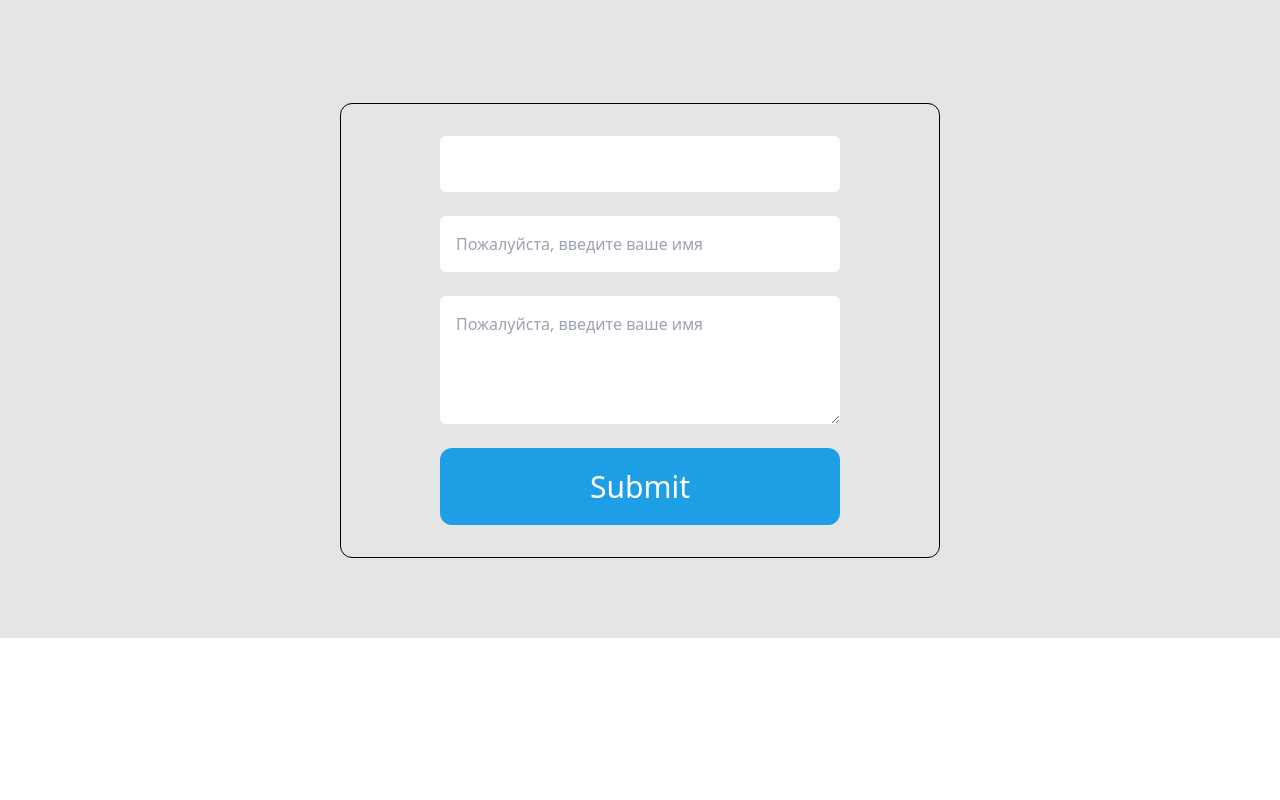
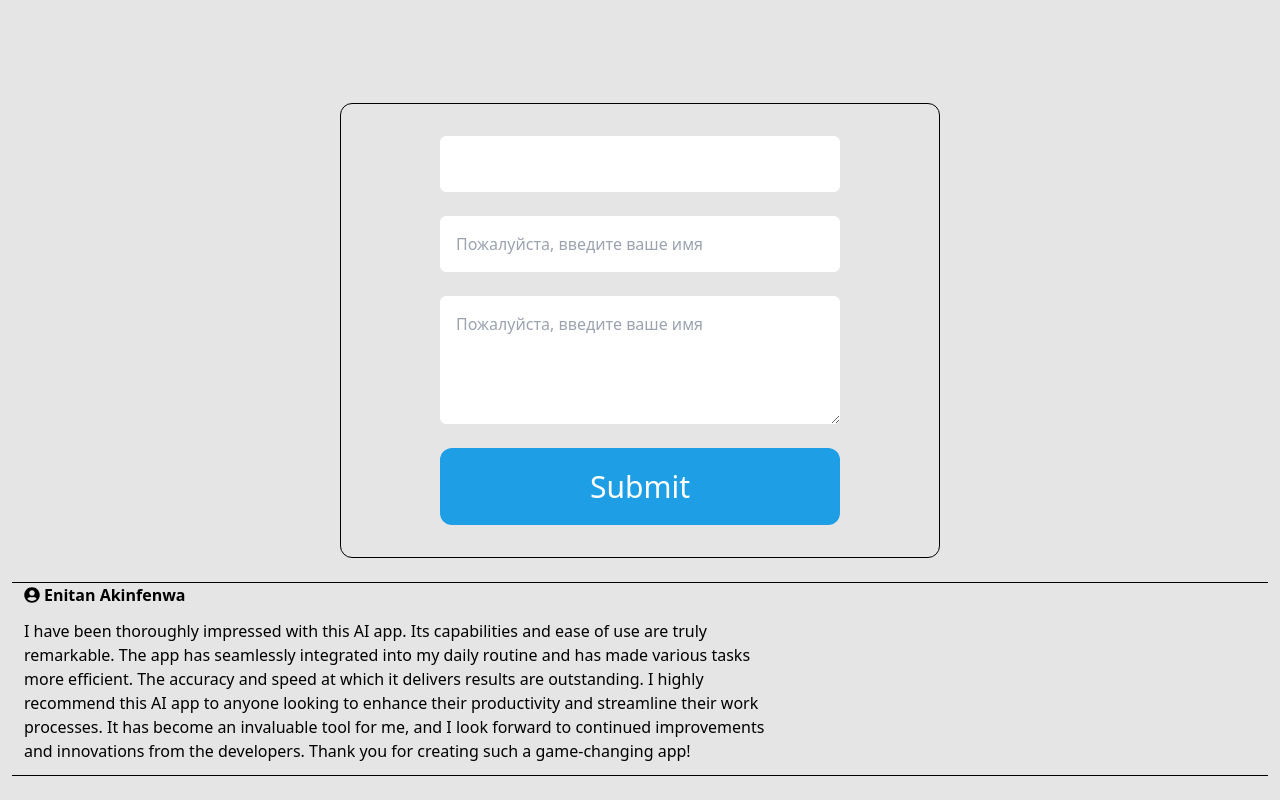
Before and after one commit to MuhdAmin93/digitalCode, a React (Vite) app: page / in a window 1280 px wide. Shown: the part 857-1657 px from the top of the page. Before the commit the page ends 1495 px from the top, so only its background shows below. Built offline with nearby package versions, Linux system fonts and the light colour scheme.

Commit message:
added a feedback area component

```diff
--- a/src/App.tsx
+++ b/src/App.tsx
@@ -3,6 +3,7 @@ import { useState, useEffect } from "react";
 import Check from "./assets/check.png";
 import Warning from "./assets/warning.png";
 import axios from "axios";
+import { FeedBackArea } from "./components/feedbackArea";
 
 
 export default function App() {
@@ -200,6 +201,7 @@ export default function App() {
           </div>
         </form>
       </section>
+      <FeedBackArea />
     </main>
   );
 }
--- /dev/null
+++ b/src/components/feedbackArea.tsx
@@ -0,0 +1,46 @@
+import { FaUserCircle } from "react-icons/fa";
+import { useEffect, useState } from "react";
+
+export const FeedBackArea = () => {
+  const [name, setName] = useState("");
+  const [feedback, setFeedback] = useState("");
+
+  useEffect(() => {
+    const savedName = localStorage.getItem("saveName");
+    const savedFeedback = localStorage.getItem("saveFeedback");
+
+    if (savedName) {
+      setName(savedName);
+    }
+
+    if (savedFeedback) {
+      setFeedback(savedFeedback);
+    }
+  }, []);
+
+  return (
+    <section>
+      <div className="border-y border-black mt-6 mx-3 pl-3 pb-3">
+        <h1 className="font-semibold">
+          <FaUserCircle className="inline -mt-1 mr-1" />
+          {`${name ? name : `Enitan Akinfenwa`}`}
+        </h1>
+        <p className="w-[60%] mt-3">
+          {`${
+            feedback
+              ? feedback
+              : `I have been thoroughly impressed with this AI app. Its
+          capabilities and ease of use are truly remarkable. The app has
+          seamlessly integrated into my daily routine and has made various
+          tasks more efficient. The accuracy and speed at which it delivers
+          results are outstanding. I highly recommend this AI app to anyone
+          looking to enhance their productivity and streamline their work
+          processes. It has become an invaluable tool for me, and I look
+          forward to continued improvements and innovations from the
+          developers. Thank you for creating such a game-changing app!`
+          }`}
+        </p>
+      </div>
+    </section>
+  );
+};
```
